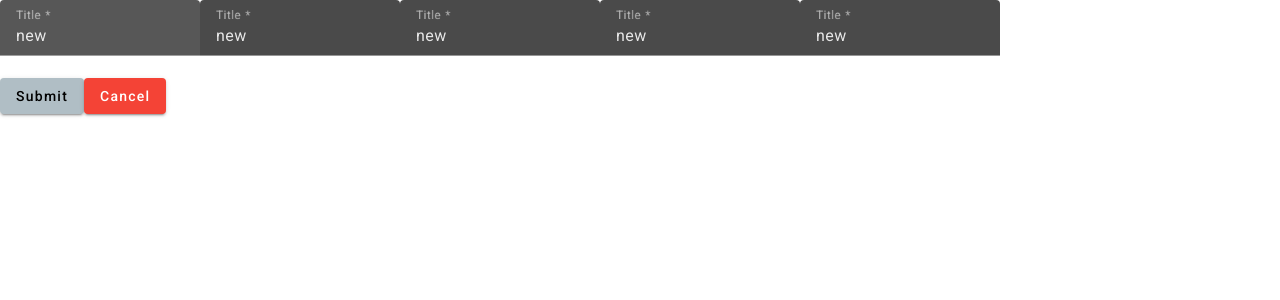
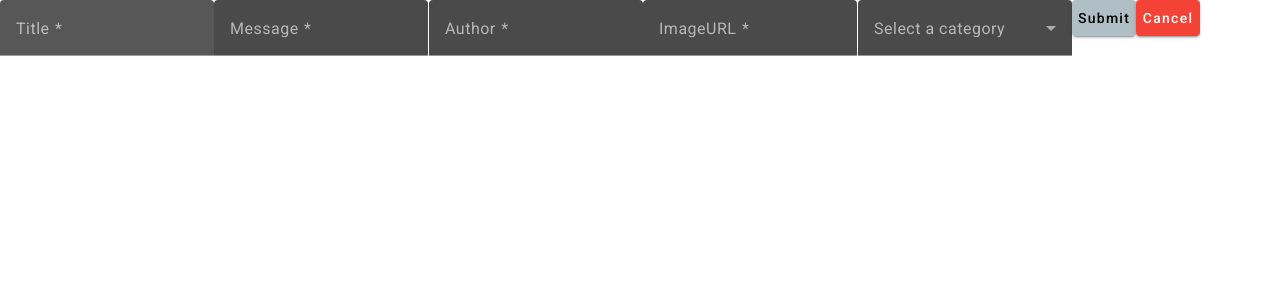
Before and after one commit to LucianSchipor/Notifications-App, an Angular app: page /add in a window 1280 px wide. Shown: the top 300 px of the page. Built offline with nearby package versions, Linux system fonts and the light colour scheme.

Commit message:
[Front-End] - created add-form and submit function

```diff
--- a/src/app/add-announcement-form/add-announcement-form.component.html
+++ b/src/app/add-announcement-form/add-announcement-form.component.html
@@ -1,26 +1,31 @@
 <form (ngSubmit)="submitForm()" class = "add-form">
     <mat-form-field class = "example-full-width">
         <mat-label> Title </mat-label>
-        <input matInput placeholder="Title" [(ngModel)]="announcement.title" name="Title" required>
+        <input matInput placeholder="Title" [(ngModel)]="title" name="Title" required>
     </mat-form-field>
     <mat-form-field class = "example-full-width">
-        <mat-label> Title </mat-label>
-        <input matInput placeholder="Title" [(ngModel)]="announcement.title" name="Title" required>
+        <mat-label> Message </mat-label>
+        <input matInput placeholder="Message" [(ngModel)]="textarea" name="Message" required>
     </mat-form-field>
     <mat-form-field class = "example-full-width">
-        <mat-label> Title </mat-label>
-        <input matInput placeholder="Title" [(ngModel)]="announcement.title" name="Title" required>
+        <mat-label> Author </mat-label>
+        <input matInput placeholder="Author" [(ngModel)]="author" name="Author" required>
     </mat-form-field>
     <mat-form-field class = "example-full-width">
-        <mat-label> Title </mat-label>
-        <input matInput placeholder="Title" [(ngModel)]="announcement.title" name="Title" required>
+        <mat-label> ImageURL </mat-label>
+        <input matInput placeholder="Image-URL" [(ngModel)]="imageURL" name="Image-URL" required>
     </mat-form-field>
-    <mat-form-field class = "example-full-width">
-        <mat-label> Title </mat-label>
-        <input matInput placeholder="Title" [(ngModel)]="announcement.title" name="Title" required>
-    </mat-form-field>
+
+
+    <mat-form-field class="example-full-width" >
+        <mat-label>Select a category</mat-label>
+        <mat-select [(ngModel)]="selectedCateg" name="category" >
+          <mat-option *ngFor="let category of categories">
+            {{ category.name }}
+          </mat-option>
+        </mat-select>
+      </mat-form-field>
+
+      <button mat-raised-button color="accent" (click)="submitForm()" type="submit">Submit</button>
+    <button mat-raised-button color="warn" routerLink="/home">Cancel</button>
 </form>
-<div class="btn">
-    <button class ="btn" mat-raised-button color="accent" routerLink="/home">Submit</button>
-    <button class ="btn" mat-raised-button color="warn" routerLink="/home">Cancel</button>
-</div>
--- a/src/app/add-announcement-form/add-announcement-form.component.scss
+++ b/src/app/add-announcement-form/add-announcement-form.component.scss
@@ -1,7 +1,7 @@
 .add-form {
     min-width: 150px;
-    max-width: 1000px;
-    width: 1000px;
+    max-width: 1200px;
+    width: 1500px;
     display: flex;
   }
 
--- a/src/app/add-announcement-form/add-announcement-form.component.ts
+++ b/src/app/add-announcement-form/add-announcement-form.component.ts
@@ -2,25 +2,66 @@ import { Component, Input } from '@angular/core';
 import { Form } from '@angular/forms';
 import { MatFormField } from '@angular/material/form-field';
 import { Announcement } from '../announcement';
+import { CategoriesComponent } from '../categories/categories.component';
+import { category } from '../category';
+import { AnnouncementService } from '../services/announcement.service';
+
 @Component({
   selector: 'app-add-announcement-form',
   templateUrl: './add-announcement-form.component.html',
   styleUrls: ['./add-announcement-form.component.scss']
 })
+
+
 export class AddAnnouncementFormComponent {
-@Input() announcement: Announcement = {
-  title: 'new',
-  message: 'new',
-  author: 'new',
-  imageURL: 'new',
-  id: '0',
-  categoryId: '0',
+  title: string;
+  author!: string;
+  imageURL!: string;
+  textarea!: string;
+  selectedCategory!: string;
+
+  announcement: Announcement = {
+    title: ' ',
+    author: ' ',
+    imageURL: ' ',
+    message: ' ',
+    categoryId: ' ',
+    id: ' ',
+  };
+
+
+  constructor(private announcementservcie: AnnouncementService){}
+
+categories: category[] = [
+  {
+    id: '1',
+    name: 'Course',
+  },
+  {
+    id: '2',
+    name: 'General',
+  },
+  {
+    id: '3',
+    name: 'Laboratory',
+  },
+];
+selectedCateg! : category;
+categoriesList! : category[];
+
+
+submitForm() {
+this.announcement.title = this.title;
+this.announcement.message = this.textarea;
+this.announcement.author = this.author;
+this.announcement.imageURL = this.imageURL;
+this.announcement.categoryId = this.selectedCateg.id;
+this.announcementservcie.addAnnouncement(this.announcement);
+
+  console.log('Form submitted:', this.announcement);
 }
 
-submitForm() {
-  // Logică de gestionare a trimiterii formularului
-  console.log('Form submitted:', this.announcement);
-  // Puteți adăuga aici codul pentru a salva sau a trimite datele către un serviciu
+categoryReceived(cat: category){
+
 }
-
 };
--- a/src/app/app.module.ts
+++ b/src/app/app.module.ts
@@ -39,6 +39,7 @@ import { HttpClientModule } from '@angular/common/http';
     MatInputModule,
     HttpClientModule
   ],
+
   providers: [],
   bootstrap: [AppComponent]
 })
--- a/src/app/services/announcement.service.ts
+++ b/src/app/services/announcement.service.ts
@@ -44,8 +44,17 @@ export class AnnouncementService {
   }
 
   addAnnouncement(announcement: Announcement) {
-    this.announcement.push(announcement);
-    this.size++;
+    const url = `${this.baseURL}/Announcement/create-announcement`;
+    console.log("Create anno apelat;");
+
+    this.httpClient.post(url, announcement, this.httpOptions).subscribe(
+      () => {
+        console.log("Anunțul a fost adaugat cu succes.");
+      },
+      (error) => {
+        console.error("Eroare la adaugarea anunțului:", error);
+      }
+    );
   }
 
   findAnnouncementForEdit(id: string): void {
```
